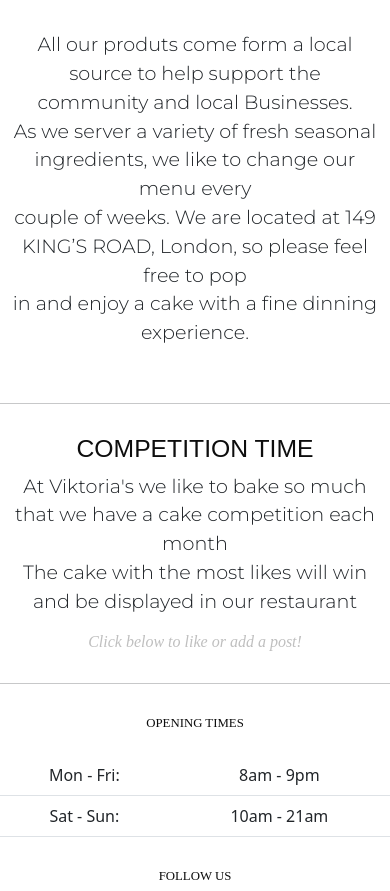
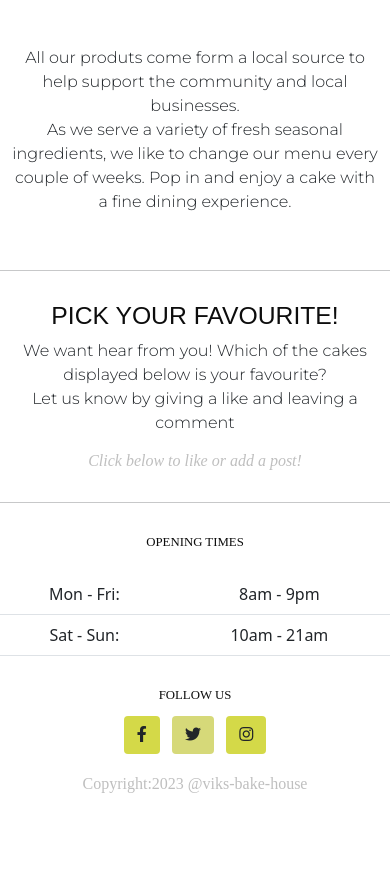
Before and after one commit to Christoph33one/viks-bakery, a Django app: page / in a window 390 px wide. Shown: the part 559-1450 px from the top of the page. After the commit the page ends 1352 px from the top, so only its background shows below. Run offline with Django 3.2, Linux system fonts and the light colour scheme; data that the repository does not hold is empty; some libraries are stand-ins or nearby versions.

Commit message:
added I a responsive image to readme. Change landing paget text and added media queires to this text

```diff
--- a/static/css/style.css
+++ b/static/css/style.css
@@ -213,6 +232,12 @@ li, a {
         font-size: 2rem;
     }
 }
+/*Media querys / index.html*/
+@media screen and (max-width: 991px) {
+    .header-title{
+        font-size: 1rem;
+    }
+    }
 /* --Footer--*/
 /* for phone screen size max-width 500 pixels */
 @media screen and (max-width: 500px) {
--- a/static/js/script.js
+++ b/static/js/script.js
@@ -1,21 +1,37 @@
-// document.innerHTML = "Scroll to top button";
+document.innerHTML = "Scroll to top button";
 
-// // Get the button:
-// let mybutton = document.getElementById("myBtn");
+// Get the button:
+let mybutton = document.getElementById("myBtn");
 
-// // When the user scrolls down 20px from the top of the document, show the button
-// window.onscroll = function() {scrollFunction()};
+// When the user scrolls down 20px from the top of the document, show the button
+window.onscroll = function() {scrollFunction()};
 
-// function scrollFunction() {
-//   if (document.body.scrollTop > 20 || document.documentElement.scrollTop > 20) {
-//     mybutton.style.display = "block";
-//   } else {
-//     mybutton.style.display = "none";
+function scrollFunction() {
+  if (document.body.scrollTop > 20 || document.documentElement.scrollTop > 20) {
+    mybutton.style.display = "block";
+  } else {
+    mybutton.style.display = "none";
+  }
+}
+
+// When the user clicks on the button, scroll to the top of the document
+function topFunction() {
+  document.body.scrollTop = 0; // For Safari
+  document.documentElement.scrollTop = 0; // For Chrome, Firefox, IE and Opera
+}
+
+// Message handler timer //
+
+  setTimeout(function () {
+      let messages = document.getElementById('msg');
+      let alert = new bootstrap.Alert(messages);
+      alert.close();
+  }, 2000);
+
+  // // Scroll into view //
+
+//   function myFunction() {
+//   const element = document.getElementById("content");
+//   element.scrollIntoView();
+//   // anchorlink.scrollIntoView();
 //   }
-// }
-
-// // When the user clicks on the button, scroll to the top of the document
-// function topFunction() {
-//   document.body.scrollTop = 0; // For Safari
-//   document.documentElement.scrollTop = 0; // For Chrome, Firefox, IE and Opera
-// }
--- a/templates/base.html
+++ b/templates/base.html
@@ -91,9 +91,7 @@
   </div>
 </nav>
 
-<button onclick="topFunction()" id="myBtn" title="Go to top">Top</button>
 <!--Header image-->
-
 <header>
   <div class="row">
     <div class="bg-image" id="jumboid">
@@ -101,6 +99,8 @@
   </div>
 </header>
 
+<!--Scroll to top-->
+<button onclick="topFunction()" id="myBtn" title="Go to top">Top</button>
 
 <!-- Messsage handling  / Alerts -->
 <div class="container">
@@ -173,45 +173,8 @@
     </section>
 </footer>
 
-<!-- Message handler timer -->
-<script>
-  setTimeout(function () {
-      let messages = document.getElementById('msg');
-      let alert = new bootstrap.Alert(messages);
-      alert.close();
-  }, 2000);
-</script>
-<!--
-
-<script>
-  function myFunction() {
-  const element = document.getElementById("content");
-  element.scrollIntoView();
-  anchorlink.scrollIntoView();
-  }
-</script> -->
-
-<script>
-// Get the button:
-let mybutton = document.getElementById("myBtn");
-
-// When the user scrolls down 20px from the top of the document, show the button
-window.onscroll = function() {scrollFunction()};
-
-function scrollFunction() {
-  if (document.body.scrollTop > 20 || document.documentElement.scrollTop > 20) {
-    mybutton.style.display = "block";
-  } else {
-    mybutton.style.display = "none";
-  }
-}
-
-// When the user clicks on the button, scroll to the top of the document
-function topFunction() {
-  document.body.scrollTop = 0; // For Safari
-  document.documentElement.scrollTop = 0; // For Chrome, Firefox, IE and Opera
-}
-</script>
+<!--JavaScript file / file path-->
+<script src="{% static 'js/script.js' %}"></script>
 
 </body>
 </html>
--- a/templates/choc_cake.html
+++ b/templates/choc_cake.html
@@ -3,8 +3,8 @@
 {% block content %}
 
 <!-- Choclate cake menu -->
-<div class="row m-2 row d-flex justify-content-center">
-    <div class="col-sm-8">
+<div class=" m-2 row d-flex justify-content-center">
+    <div class="col-sm-8 text-center ">
         <h4 class="mb-4 text-center cake-menu-header ">"There’s nothing better than cake but more cake"</h4>
         <!-- Loop through list to display only chocolate cake items -->
 
--- a/templates/index.html
+++ b/templates/index.html
@@ -3,13 +3,12 @@
 {% block content %}
 
 <!--Header content container-->
-<div class="container-fluid">
+<div class="container d-flex justify-content-center mt-3">
     <div class="row">
-        <div class="col-lg-12 header-title text-center">
-            <p>All our produts come form a local source to help support the community and local  Businesses. <br>
-                As we server a variety of fresh seasonal ingredients, we like to change our menu every <br>
-                couple of weeks. We are located at 149 KING’S ROAD, London, so please feel free to pop <br>
-                in and enjoy a cake with  a fine dinning experience.<br>
+        <div class="col-lg-12 col-md-12 header-title text-center">
+            <p>All our produts come form a local source to help support the community and local businesses.<br>
+                As we serve a variety of fresh seasonal ingredients, we like to change our menu every <br>
+                couple of weeks. Pop in and enjoy a cake with a fine dining experience.<br>
             </p>
         </div>
     </div>
@@ -17,14 +16,13 @@
 <br>
 <hr>
 <div class="header-title text-center container-sm ">
-    <h2 class=" justify-content-center">COMPETITION TIME</h2>
+    <h2 class=" justify-content-center">PICK YOUR FAVOURITE!</h2>
     <p>
-        At Viktoria's we like to bake so much that we have a cake competition each month <br>
-        The cake with the most likes will win and be displayed in our restaurant <br>
+        We want hear from you! Which of the cakes displayed below is your favourite? <br>
+        Let us know by giving a like and leaving a comment <br>
         <em><h6>Click below to like or add a post!</h6></em>
     </p>
 </div>
-
  <!-- Competition posts -->
 <div class="col-9 mt-3 container">
     <div class="row">
```
Also changed, not shown: other parts of static/css/style.css (+19 -23 lines), templates/contact.html (+7 -6 lines), README.md, assets/I am responsive image.png (added).
